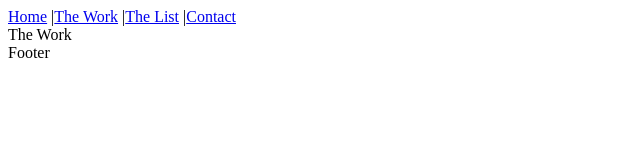
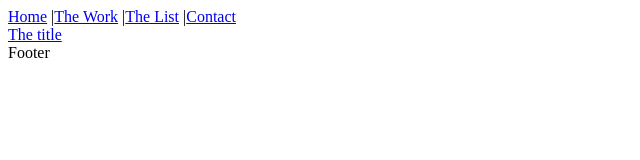
Before and after one commit to widgetapps/darrylpatterson.com, a Next.js app: page /thework in a window 1280 px wide. Shown: the top 160 px of the page, without its empty margins (0-640 px from the left). Built offline with nearby package versions, Linux system fonts and the light colour scheme.

Commit message:
Added support for the work JSON file.

```diff
--- a/data/work.json
+++ b/data/work.json
@@ -1,3 +1,7 @@
 [
-
+  {
+    "id": 1,
+    "slug": "slug1",
+    "title": "The title"
+  }
 ]
--- a/pages/thework/index.js
+++ b/pages/thework/index.js
@@ -1,9 +1,13 @@
 import Head from 'next/head'
+import Link from 'next/link';
+let works = require('../../data/work.json');
 
 export default function Work() {
     return (
         <div>
-            The Work
+            {works.map(work =>
+                <Link href={`/thework/${work.slug}`}><a>{work.title}</a></Link>
+            )}
         </div>
     )
 }
```
Also changed, not shown: pages/thework/[slug].js (+6 -3 lines).
